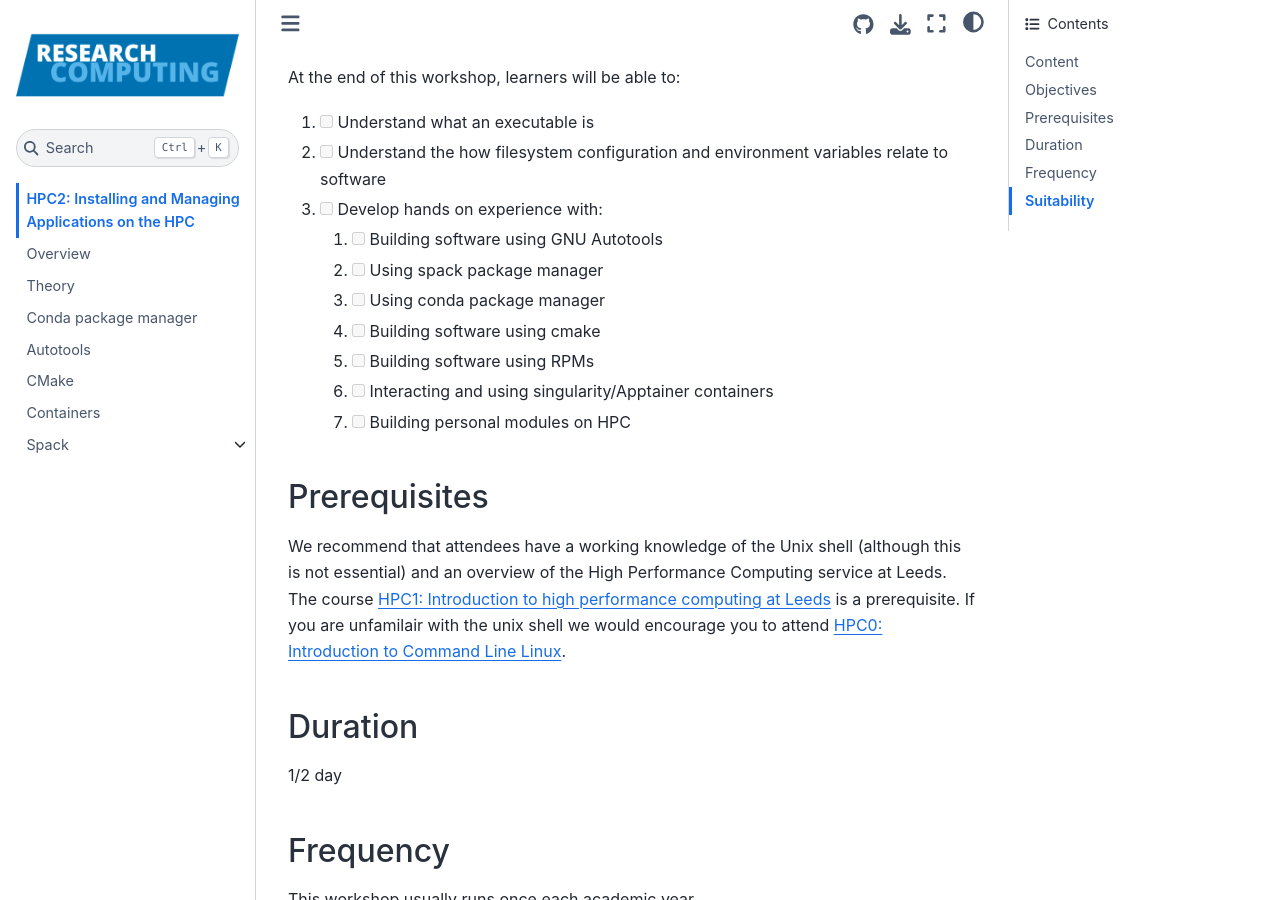
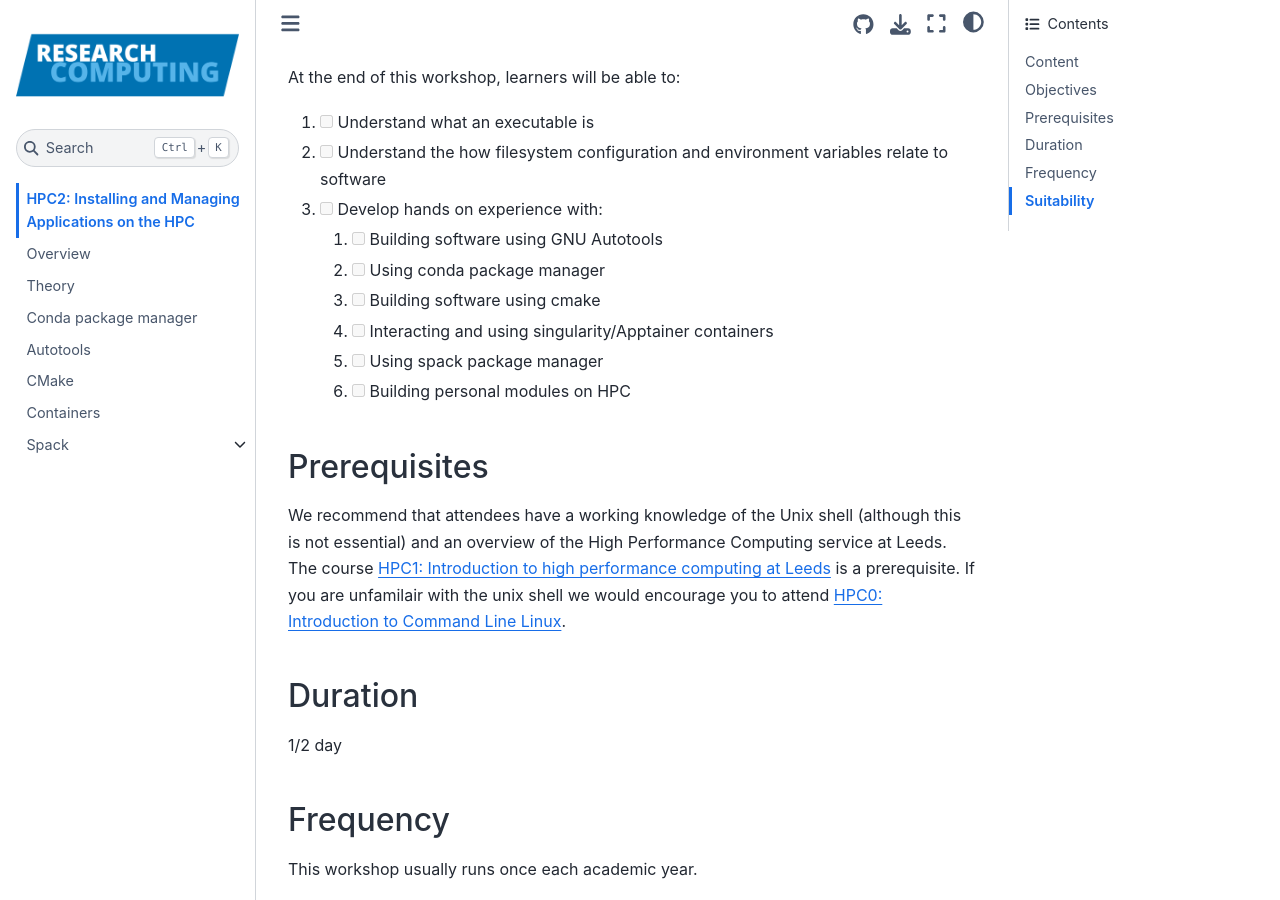
Before and after one commit to ARCTraining/hpc2-software, a Jupyter Book: the page built from book/welcome.md, in a window 1280 px wide and 900 px high, scrolled down 647 px. Built offline with Jupyter Book 1.0.4 settings and Sphinx 7.4.7 and the Sphinx Book theme 1.1.4, drawn with Linux system fonts in a browser that asks for light colours.

Commit message:
re ordered objectives

```diff
--- a/book/welcome.md
+++ b/book/welcome.md
@@ -16,12 +16,11 @@ At the end of this workshop, learners will be able to:
 2. [ ] Understand the how filesystem configuration and environment variables relate to software
 3. [ ] Develop hands on experience with:
     1. [ ] Building software using GNU Autotools
-    2. [ ] Using spack package manager
-    3. [ ] Using conda package manager
-    4. [ ] Building software using cmake
-    5. [ ] Building software using RPMs
-    6. [ ] Interacting and using singularity/Apptainer containers
-    7. [ ] Building personal modules on HPC
+    2. [ ] Using conda package manager
+    3. [ ] Building software using cmake
+    4. [ ] Interacting and using singularity/Apptainer containers
+    5. [ ] Using spack package manager
+    6. [ ] Building personal modules on HPC
 
 ## Prerequisites
 
```
